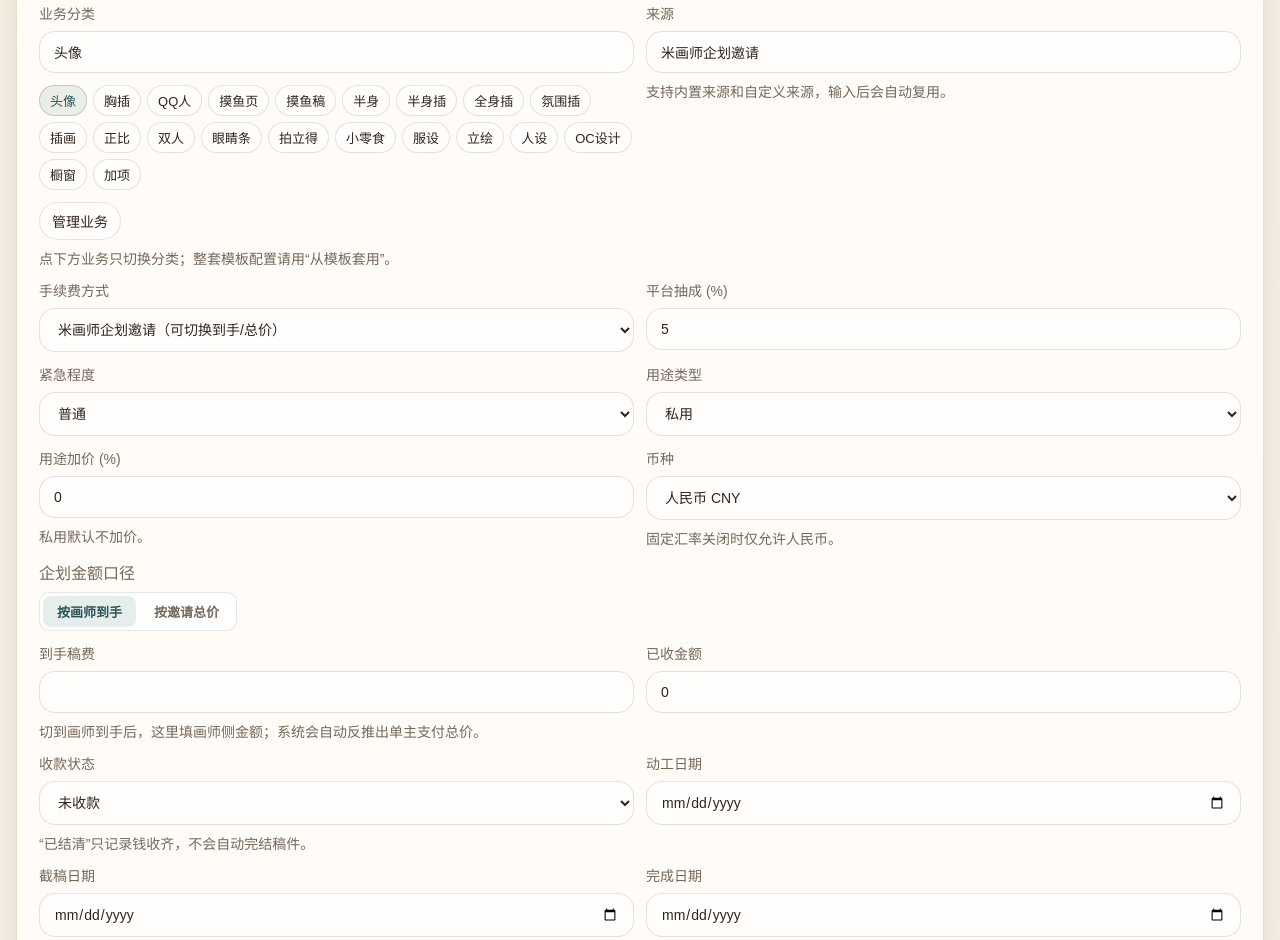
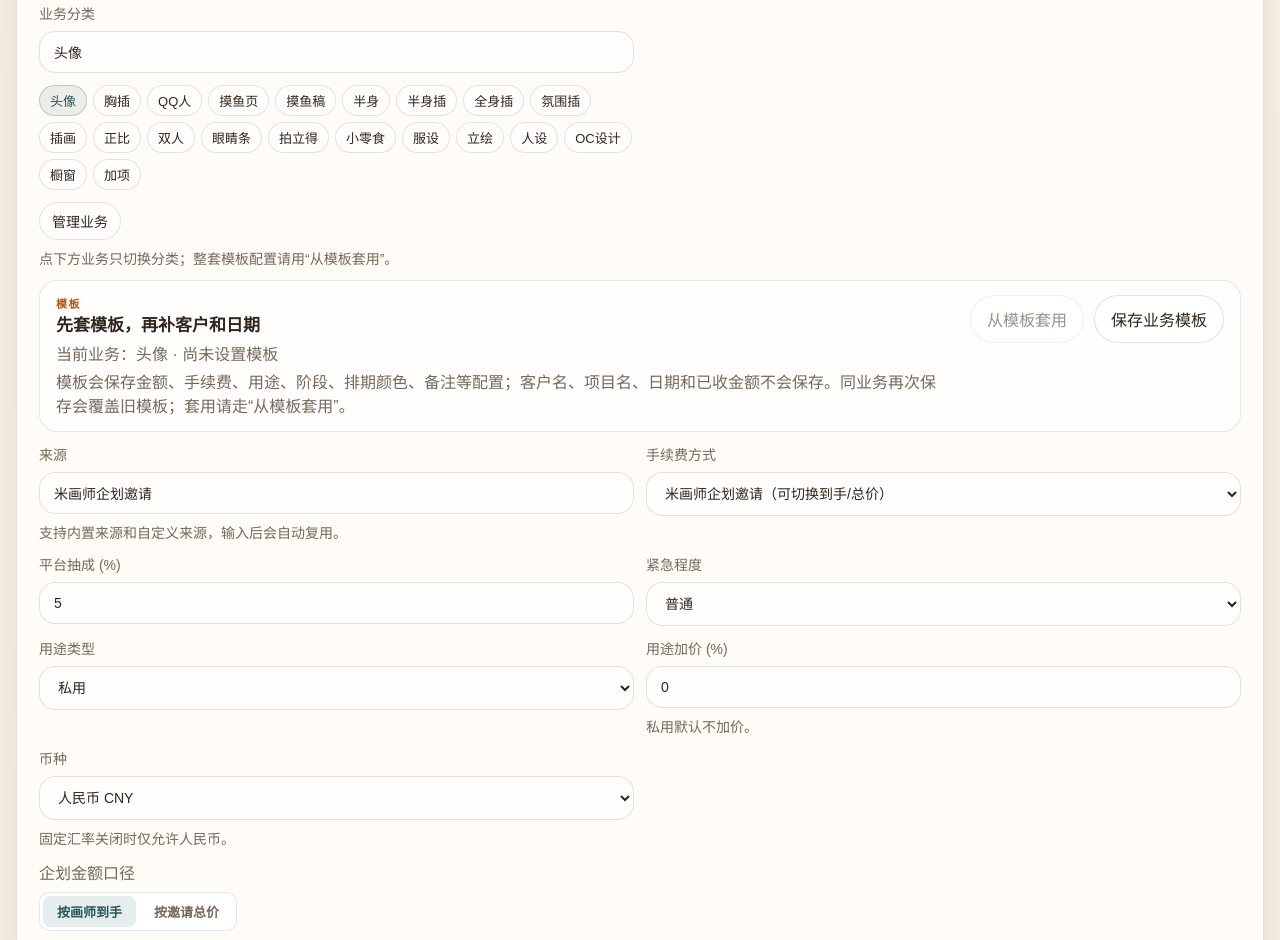
Before and after one commit to Yuuki1111111/paidan, a website: page app/index.html in a window 1280 px wide. Shown: the part 2001-2941 px from the top of the page. Drawn offline with Linux system fonts and the light colour scheme.

Commit message:
refactor: move template actions to top of form

```diff
--- a/app/index.html
+++ b/app/index.html
@@ -316,6 +316,27 @@
                   点下方业务只切换分类；整套模板配置请用“从模板套用”。
                 </span>
               </label>
+              <section class="template-quick-entry full-width" aria-label="业务模板快捷操作">
+                <div class="template-quick-entry-copy">
+                  <p class="section-tag">模板</p>
+                  <strong>先套模板，再补客户和日期</strong>
+                  <p
+                    id="business-template-status-text"
+                    class="legend-row business-template-status-copy"
+                  ></p>
+                  <p id="business-template-note" class="legend-row field-note business-template-note">
+                    模板会保存金额、手续费、用途、阶段、排期颜色、备注等配置；客户名、项目名、日期和已收金额不会保存。同业务再次保存会覆盖旧模板；套用请走“从模板套用”。
+                  </p>
+                </div>
+                <div class="form-actions template-quick-entry-actions">
+                  <button type="button" id="open-template-picker" class="ghost-button">
+                    从模板套用
+                  </button>
+                  <button type="button" id="save-business-template" class="ghost-button">
+                    保存业务模板
+                  </button>
+                </div>
+              </section>
               <label>
                 来源
                 <input
@@ -482,15 +503,9 @@
               </label>
               <div class="form-actions full-width">
                 <button type="submit" class="primary-button">保存稿件</button>
-                <button type="button" id="save-business-template" class="ghost-button">保存业务模板</button>
-                <button type="button" id="open-template-picker" class="ghost-button">从模板套用</button>
                 <button type="button" id="duplicate-last" class="ghost-button">重复上一单</button>
                 <button type="button" id="reset-form" class="ghost-button">清空表单</button>
               </div>
-              <p id="business-template-status-text" class="legend-row business-template-status-copy full-width"></p>
-              <p id="business-template-note" class="legend-row field-note business-template-note full-width">
-                模板会保存金额、手续费、用途、阶段、排期颜色、备注等配置；客户名、项目名、日期和已收金额不会保存。同业务再次保存会覆盖旧模板；套用请走“从模板套用”。
-              </p>
             </form>
           </section>
 
--- a/styles.css
+++ b/styles.css
@@ -1275,6 +1275,43 @@ h2 {
   margin-top: 2px;
 }
 
+.template-quick-entry {
+  display: grid;
+  grid-template-columns: minmax(0, 1fr) auto;
+  gap: 14px 18px;
+  align-items: center;
+  padding: 14px 16px;
+  border: 1px solid rgba(111, 157, 156, 0.2);
+  border-radius: 18px;
+  background: rgba(255, 255, 255, 0.7);
+}
+
+.template-quick-entry-copy {
+  min-width: 0;
+  display: grid;
+  gap: 4px;
+}
+
+.template-quick-entry-copy strong {
+  font-size: 17px;
+  line-height: 1.3;
+  color: var(--ink);
+}
+
+.template-quick-entry-copy .section-tag {
+  margin: 0;
+}
+
+.template-quick-entry .business-template-status-copy,
+.template-quick-entry .business-template-note {
+  margin: 0;
+}
+
+.template-quick-entry-actions {
+  justify-content: flex-end;
+  align-self: start;
+}
+
 .business-template-picker-dialog {
   width: min(900px, calc(100% - 24px));
 }
@@ -3678,6 +3715,15 @@ button.chip.clickable:hover {
     grid-template-columns: 1fr;
   }
 
+  .template-quick-entry {
+    grid-template-columns: 1fr;
+    align-items: stretch;
+  }
+
+  .template-quick-entry-actions {
+    justify-content: flex-start;
+  }
+
   .business-preset-item {
     grid-template-columns: 1fr;
     align-items: stretch;
```
